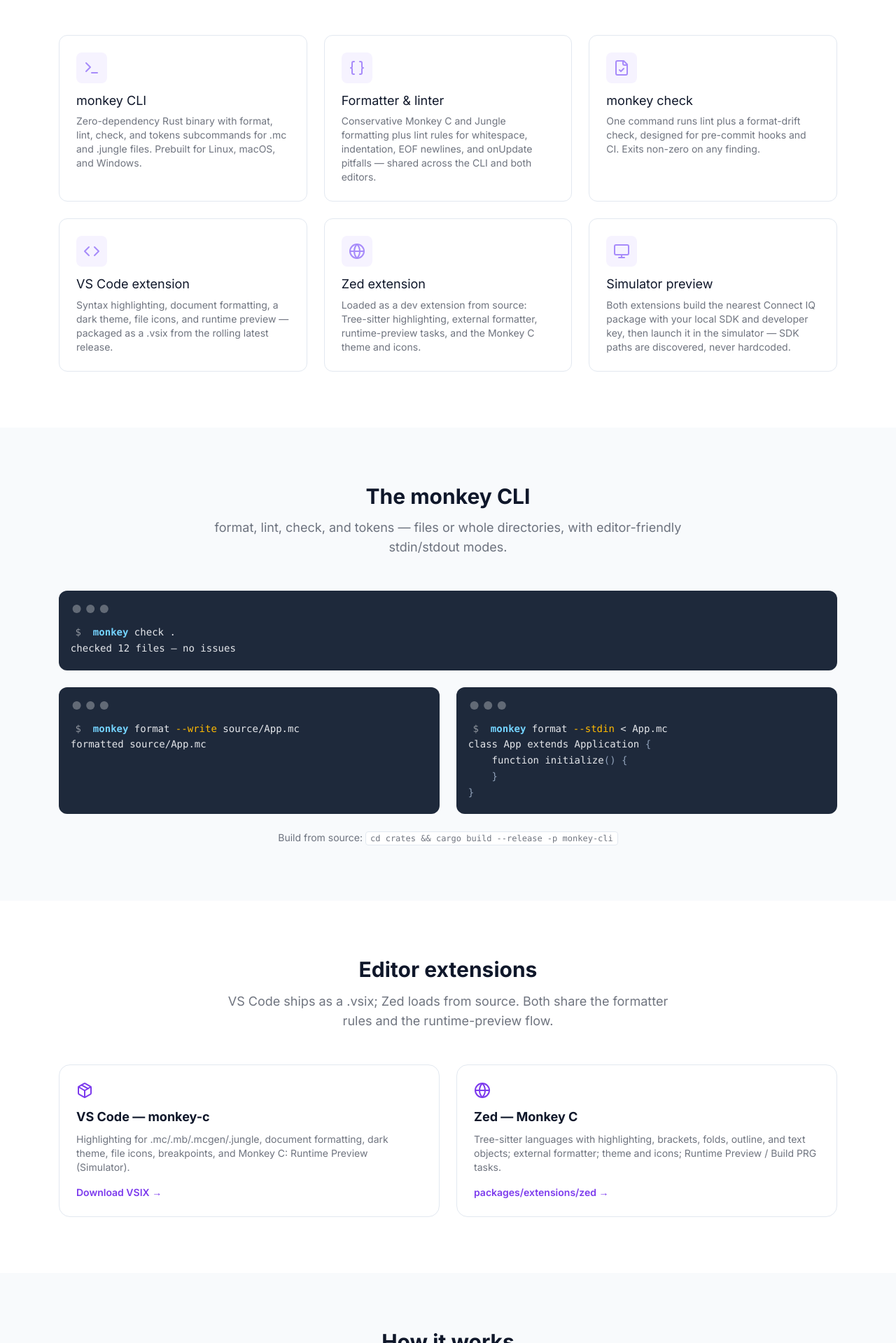
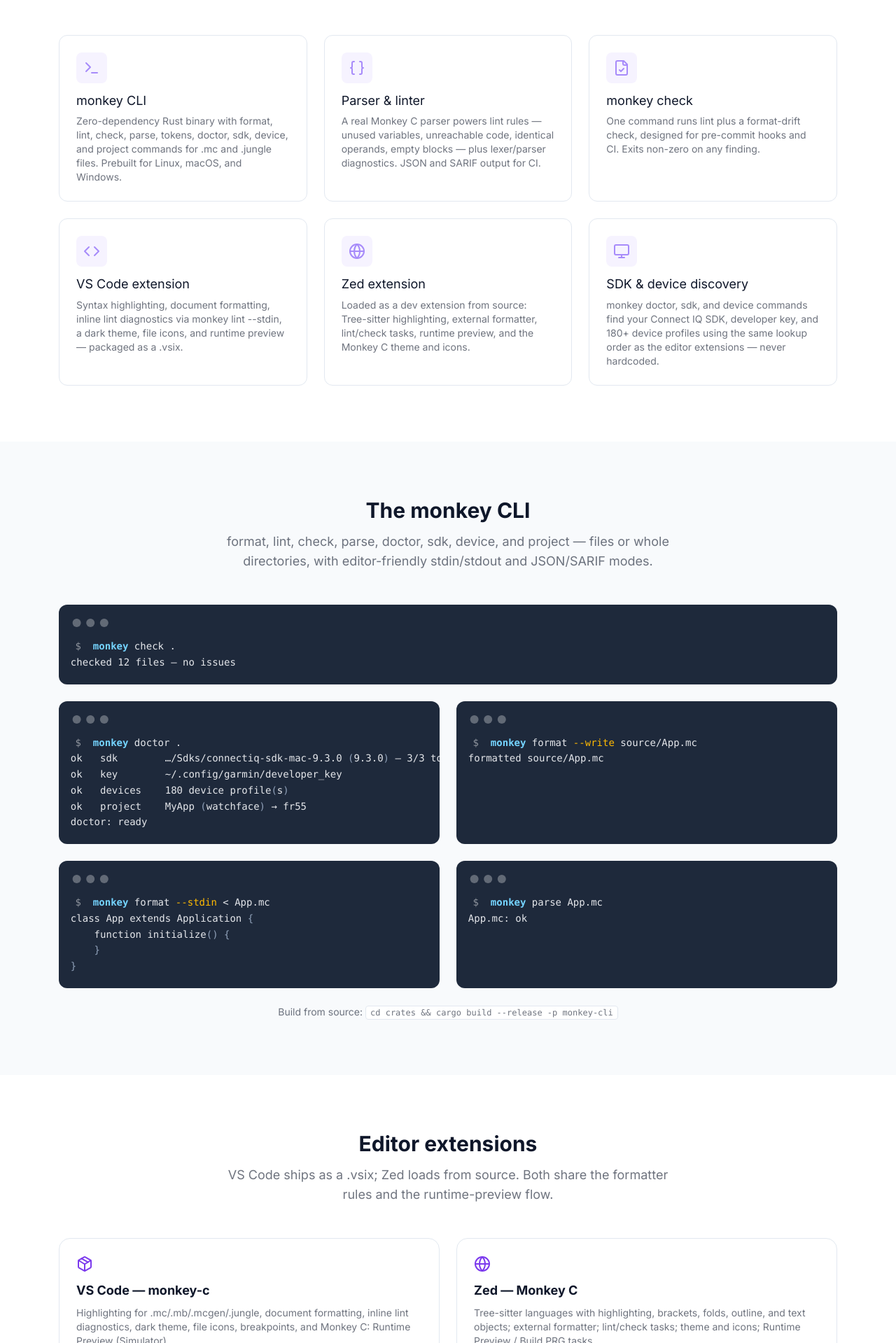
Before and after one commit to hieudoanm/monkey, a Next.js app in the folder packages/landing/: page / in a window 1280 px wide. Shown: the part 821-2740 px from the top of the page at 70% size. Built offline with nearby package versions, Linux system fonts and the light colour scheme.

Commit message:
docs(landing): update guides and landing content

```diff
--- a/packages/landing/src/app/page.tsx
+++ b/packages/landing/src/app/page.tsx
@@ -27,12 +27,12 @@ const FEATURES: Feature[] = [
   {
     icon: LuTerminal,
     title: 'monkey CLI',
-    body: 'Zero-dependency Rust binary with format, lint, check, and tokens subcommands for .mc and .jungle files. Prebuilt for Linux, macOS, and Windows.',
+    body: 'Zero-dependency Rust binary with format, lint, check, parse, tokens, doctor, sdk, device, and project commands for .mc and .jungle files. Prebuilt for Linux, macOS, and Windows.',
   },
   {
     icon: LuBraces,
-    title: 'Formatter & linter',
-    body: 'Conservative Monkey C and Jungle formatting plus lint rules for whitespace, indentation, EOF newlines, and onUpdate pitfalls — shared across the CLI and both editors.',
+    title: 'Parser & linter',
+    body: 'A real Monkey C parser powers lint rules — unused variables, unreachable code, identical operands, empty blocks — plus lexer/parser diagnostics. JSON and SARIF output for CI.',
   },
   {
     icon: LuFileCheck,
@@ -42,17 +42,17 @@ const FEATURES: Feature[] = [
   {
     icon: LuCode,
     title: 'VS Code extension',
-    body: 'Syntax highlighting, document formatting, a dark theme, file icons, and runtime preview — packaged as a .vsix from the rolling latest release.',
+    body: 'Syntax highlighting, document formatting, inline lint diagnostics via monkey lint --stdin, a dark theme, file icons, and runtime preview — packaged as a .vsix.',
   },
   {
     icon: LuGlobe,
     title: 'Zed extension',
-    body: 'Loaded as a dev extension from source: Tree-sitter highlighting, external formatter, runtime-preview tasks, and the Monkey C theme and icons.',
+    body: 'Loaded as a dev extension from source: Tree-sitter highlighting, external formatter, lint/check tasks, runtime preview, and the Monkey C theme and icons.',
   },
   {
     icon: LuMonitor,
-    title: 'Simulator preview',
-    body: 'Both extensions build the nearest Connect IQ package with your local SDK and developer key, then launch it in the simulator — SDK paths are discovered, never hardcoded.',
+    title: 'SDK & device discovery',
+    body: 'monkey doctor, sdk, and device commands find your Connect IQ SDK, developer key, and 180+ device profiles using the same lookup order as the editor extensions — never hardcoded.',
   },
 ];
 
@@ -70,6 +70,17 @@ const DEMO_TERMINALS: { caption: string; lines: string[]; wide?: boolean }[] = [
     lines: ['$ monkey check .', 'checked 12 files — no issues'],
   },
   {
+    caption: 'Verify SDK, key, and project setup',
+    lines: [
+      '$ monkey doctor .',
+      'ok   sdk        …/Sdks/connectiq-sdk-mac-9.3.0 (9.3.0) — 3/3 tools',
+      'ok   key        ~/.config/garmin/developer_key',
+      'ok   devices    180 device profile(s)',
+      'ok   project    MyApp (watchface) → fr55',
+      'doctor: ready',
+    ],
+  },
+  {
     caption: 'Format a Monkey C file',
     lines: ['$ monkey format --write source/App.mc', 'formatted source/App.mc'],
   },
@@ -82,6 +93,10 @@ const DEMO_TERMINALS: { caption: string; lines: string[]; wide?: boolean }[] = [
       '    }',
       '}',
     ],
+  },
+  {
+    caption: 'Parse check',
+    lines: ['$ monkey parse App.mc', 'App.mc: ok'],
   },
 ];
 
@@ -139,7 +154,7 @@ const HomePage: NextPage = () => (
       primary={{ label: 'Get the CLI', href: '#install' }}
       secondary={{ label: 'See it in action', href: '#demo' }}
       stats={[
-        { value: '4', label: 'CLI subcommands' },
+        { value: '9', label: 'CLI commands' },
         { value: '2', label: 'editors supported' },
         { value: '0', label: 'runtime dependencies' },
       ]}>
@@ -156,7 +171,7 @@ const HomePage: NextPage = () => (
       <div className="mx-auto w-full max-w-6xl px-5">
         <SectionHead
           title="The monkey CLI"
-          description="format, lint, check, and tokens — files or whole directories, with editor-friendly stdin/stdout modes."
+          description="format, lint, check, parse, doctor, sdk, device, and project — files or whole directories, with editor-friendly stdin/stdout and JSON/SARIF modes."
         />
         <div className="grid grid-cols-1 gap-6 lg:grid-cols-2">
           {DEMO_TERMINALS.map((t) => (
@@ -189,9 +204,9 @@ const HomePage: NextPage = () => (
               VS Code — monkey-c
             </h3>
             <p className="text-base-content/60 text-sm">
-              Highlighting for .mc/.mb/.mcgen/.jungle, document formatting, dark
-              theme, file icons, breakpoints, and Monkey C: Runtime Preview
-              (Simulator).
+              Highlighting for .mc/.mb/.mcgen/.jungle, document formatting,
+              inline lint diagnostics, dark theme, file icons, breakpoints, and
+              Monkey C: Runtime Preview (Simulator).
             </p>
             <a
               href={VSIX}
@@ -208,8 +223,8 @@ const HomePage: NextPage = () => (
             </h3>
             <p className="text-base-content/60 text-sm">
               Tree-sitter languages with highlighting, brackets, folds, outline,
-              and text objects; external formatter; theme and icons; Runtime
-              Preview / Build PRG tasks.
+              and text objects; external formatter; lint/check tasks; theme and
+              icons; Runtime Preview / Build PRG tasks.
             </p>
             <a
               href={`${GITHUB}/tree/master/packages/extensions/zed`}
```
Also changed, not shown: 6 other files (tests, documents, lock files or other folders).
